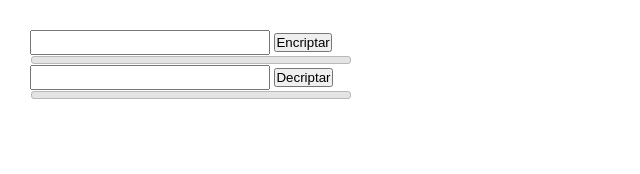
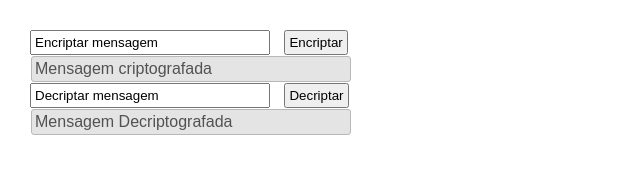
Before and after one commit to R159S/cifrar-e-decifrar, a plain HTML site: page index.html in a window 1280 px wide. Shown: the top 174 px of the page, without its empty margins (0-640 px from the left). Drawn offline with Linux system fonts and the light colour scheme.

Commit message:
Add files via upload

```diff
--- a/index.html
+++ b/index.html
@@ -9,19 +9,19 @@
 <body>
 
     <div class="m_box">
-        <form id="cifrar">
-            <input type="text" id="conteudo">
-            <input type="submit" value="Encriptar">
+        <form id="cifrar" method="post" action="">
+            <input type="text" id="conteudo" value="Encriptar mensagem">
+            <input id="botao" type="submit" value="Encriptar">
         </form>
 
-        <div id="cifrado"></div>
+        <div id="cifrado">Mensagem criptografada</div>
 
-        <form id="decifrar">
-            <input type="text" id="m_cifrada">
-            <input type="submit" value="Decriptar">
+        <form id="decifrar" method="post" action="">
+            <input type="text" id="m_cifrada" value="Decriptar mensagem">
+            <input id="botao" type="submit" value="Decriptar">
         </form>
 
-        <div id="decifrado"></div>
+        <div id="decifrado">Mensagem Decriptografada</div>
     </div>
 
 
```
